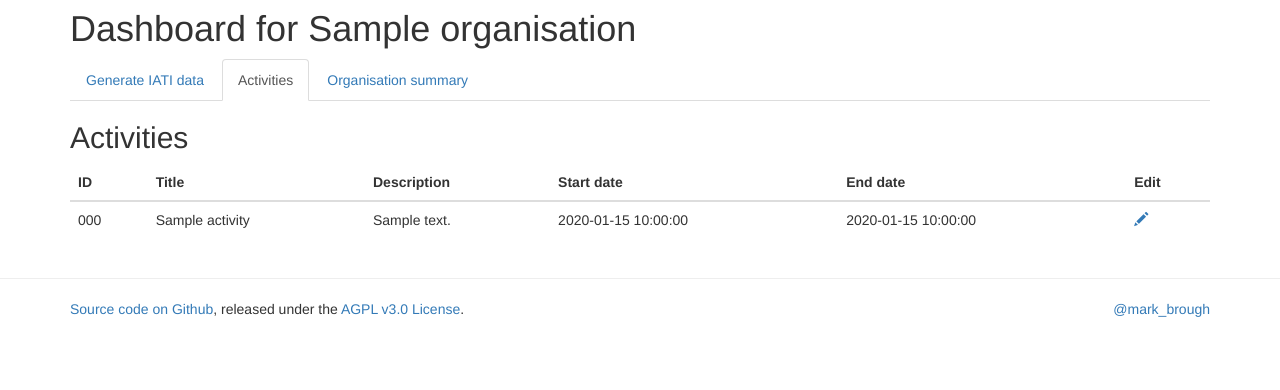
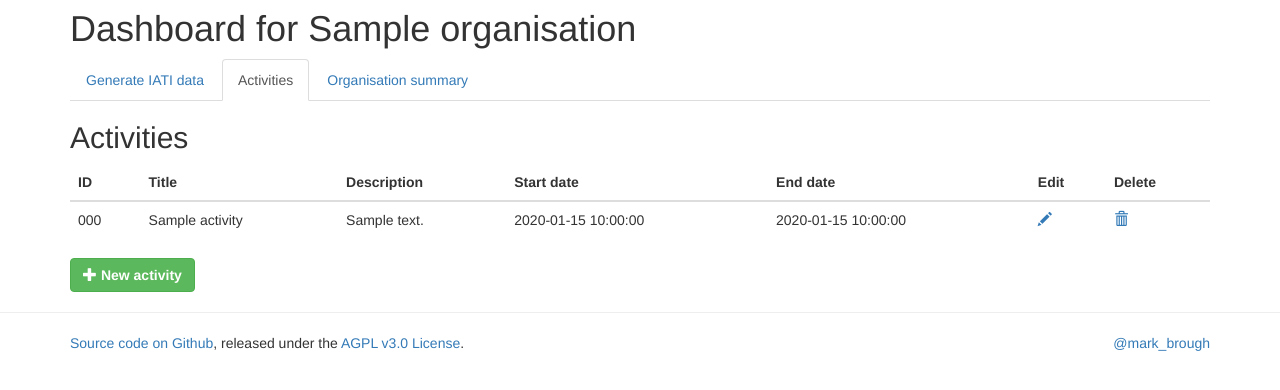
Before and after one commit to markbrough/sage-iati, a Python web app: template sageiaticreator/templates/organisation.html in a window 1280 px wide, after a click on "Activities". Shown: the part 51-441 px from the top of the page. Run offline with Jinja, Linux system fonts and the light colour scheme; the template is opened without the code that fills it: most values are stand-ins (such as "Sample title", 1, 10 or a date in 2020); some libraries are stand-ins or nearby versions.

Commit message:
Add functionality to delete an activity in the user interface

```diff
--- a/sageiaticreator/static/js/organisation.js
+++ b/sageiaticreator/static/js/organisation.js
@@ -20,3 +20,8 @@ $(document).on("click", ".publish-btn", function(e) {
     alert("Couldn't update the published file!");
   });
 });
+$("#confirm-delete").on('show.bs.modal', function(e) {
+    var target_href = $(e.relatedTarget).data("href");
+    console.log(target_href)
+    $('#confirm-delete-button').attr("href", target_href);
+});
--- a/sageiaticreator/templates/organisation.html
+++ b/sageiaticreator/templates/organisation.html
@@ -124,6 +124,7 @@
           <th>Start date</th>
           <th>End date</th>
           <th>Edit</th>
+          <th>Delete</th>
         </thead>
         <tbody>
           {% for activity in activities %}
@@ -138,10 +139,21 @@
               activity_id=activity.id) }}">
               <span class="glyphicon glyphicon-pencil"></span>
             </a></td>
+            <td>
+              <a data-toggle="modal" data-target="#confirm-delete"
+                role="button" href="#confirm-delete" data-href="{{url_for('activities.activity_delete',
+                organisation_slug=organisation.organisation_slug, activity_id=activity.id)}}">
+                <span class="glyphicon glyphicon-trash"></span>
+              </a>
+            </td>
           </tr>
           {% endfor %}
         </tbody>
       </table>
+      <a class="btn btn-success" href="{{ url_for('activities.activity_new',
+        organisation_slug=organisation.organisation_slug) }}">
+        <b><span class="glyphicon glyphicon-plus"></span> New activity</b>
+      </a>
     </div>
 
     <div role="tabpanel" class="tab-pane" id="overview">
@@ -186,5 +198,23 @@
   </div>
 </div>
 
+<div class="modal fade" tabindex="-1" role="dialog" id="confirm-delete">
+  <div class="modal-dialog" role="document">
+    <div class="modal-content">
+      <div class="modal-header">
+        <button type="button" class="close" data-dismiss="modal" aria-label="Close"><span aria-hidden="true">&times;</span></button>
+        <h4 class="modal-title">Confirm delete</h4>
+      </div>
+      <div class="modal-body">
+        <p>Are you sure you want to delete this activity? This action cannot be undone.</p>
+      </div>
+      <div class="modal-footer">
+        <button type="button" class="btn btn-default" data-dismiss="modal">Close</button>
+        <a role="button" class="btn btn-danger" id="confirm-delete-button" href="#">Confirm delete</a>
+      </div>
+    </div><!-- /.modal-content -->
+  </div><!-- /.modal-dialog -->
+</div><!-- /.modal -->
+
 <script src="{{url_for('static', filename='js/organisation.js')}}" type="text/javascript"></script>
 {% endblock %}
```
